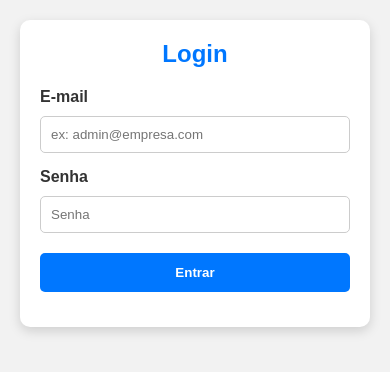
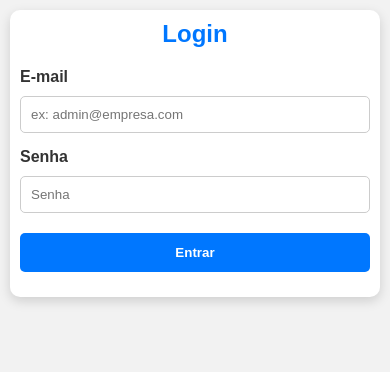
Before and after one commit to Ryan1Si/cadastro.capacitacoes, a plain HTML site: page index.html in a window 390 px wide. Drawn offline with Linux system fonts and the light colour scheme.

Commit message:
Update style.css

```diff
--- a/style.css
+++ b/style.css
@@ -186,3 +186,14 @@ button.deleteBtn:hover {
         margin-bottom: 20px;
     }
 }
+
+@media (max-width: 650px) {
+    .container, .login-container {
+        margin: 10px;
+        padding: 10px;
+    }
+
+    table{
+        font-size: 12px;
+    };
+}
```
